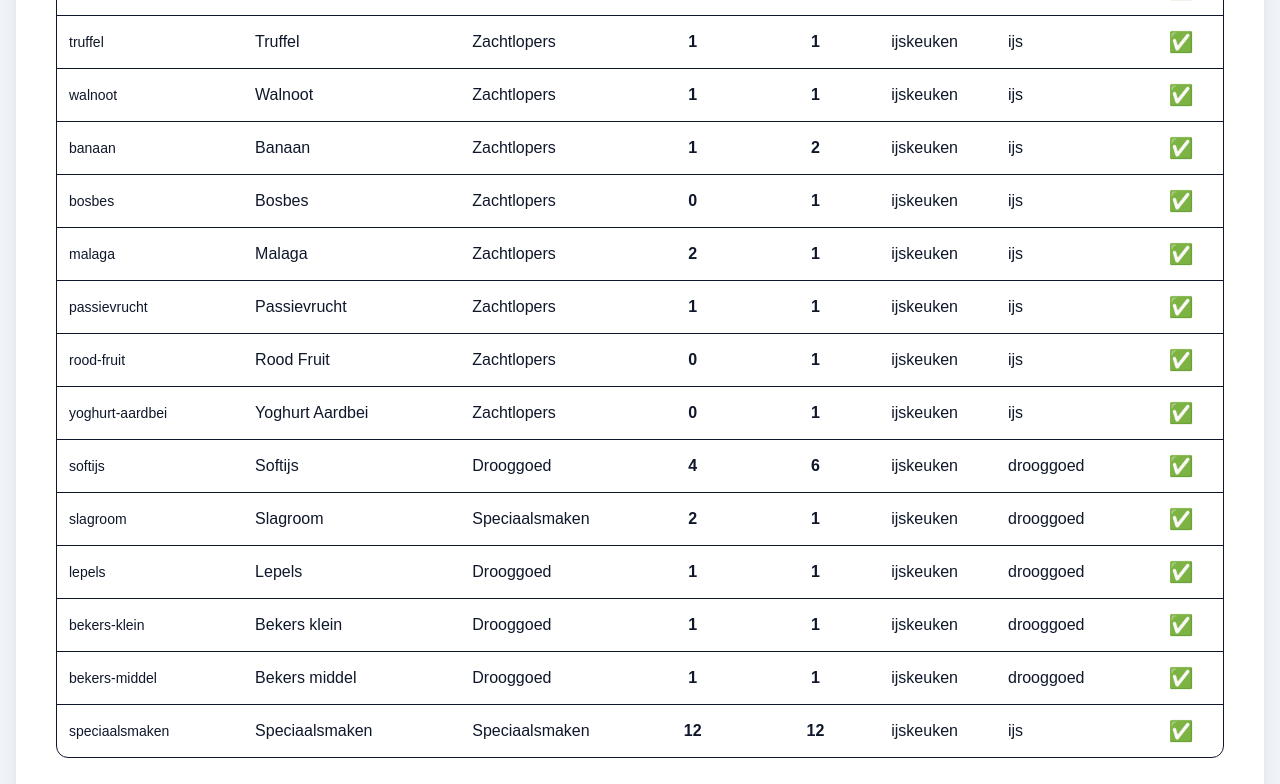
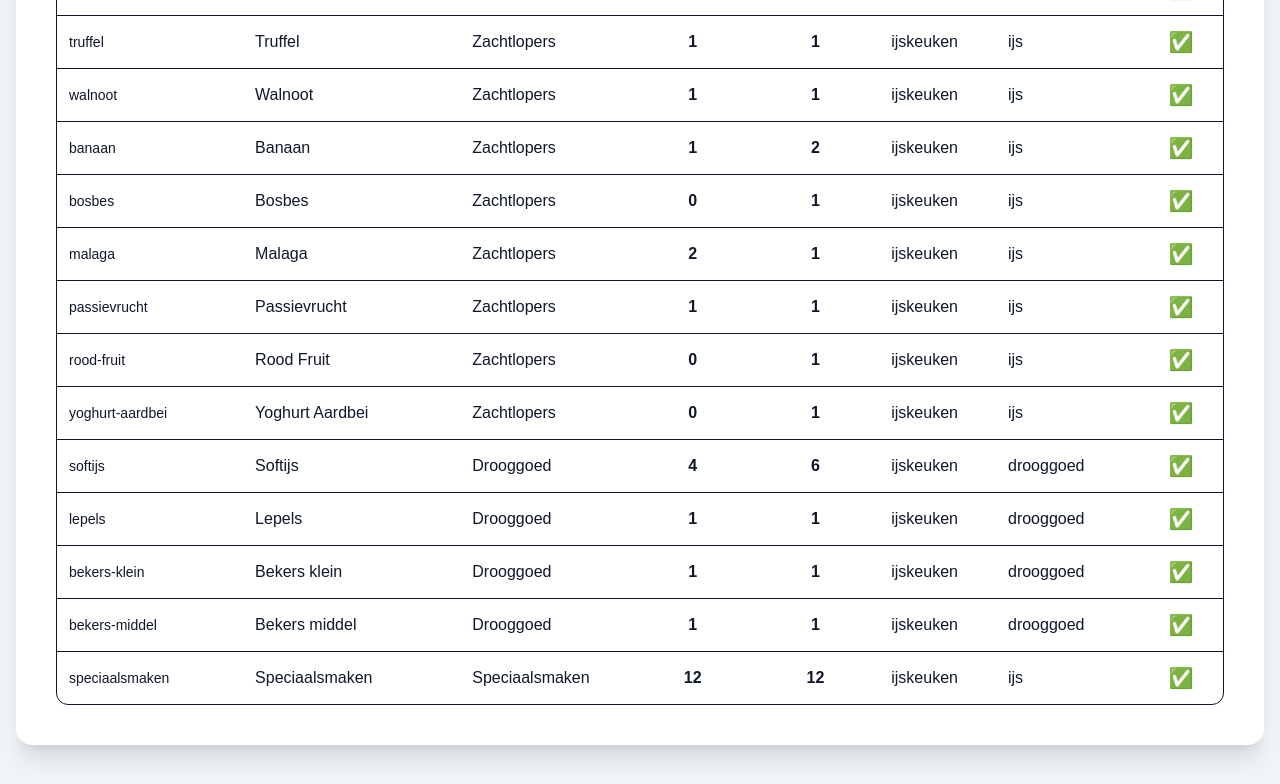
Before and after one commit to bramderks/clevers-bestellen, a Next.js app: page /producten in a window 1280 px wide. Shown: the part 1449-2233 px from the top of the page. Built offline with nearby package versions, Linux system fonts and the light colour scheme.

Commit message:
Slagroom Fix

```diff
--- a/data/drooggoed.ts
+++ b/data/drooggoed.ts
@@ -13,20 +13,6 @@ export const drooggoed: Product[] = [
       nijmegen: 4,
     },
     volgorde: 100,
-    actief: true,
-  },
-  {
-    id: "slagroom",
-    naam: "Slagroom",
-    categorie: "drooggoed",
-    telCategorie: "speciaalsmaken",
-    bestelBij: "ijskeuken",
-    bestelGroep: "drooggoed",
-    buffers: {
-      roermond: 1,
-      nijmegen: 2,
-    },
-    volgorde: 101,
     actief: true,
   },
   {
```
